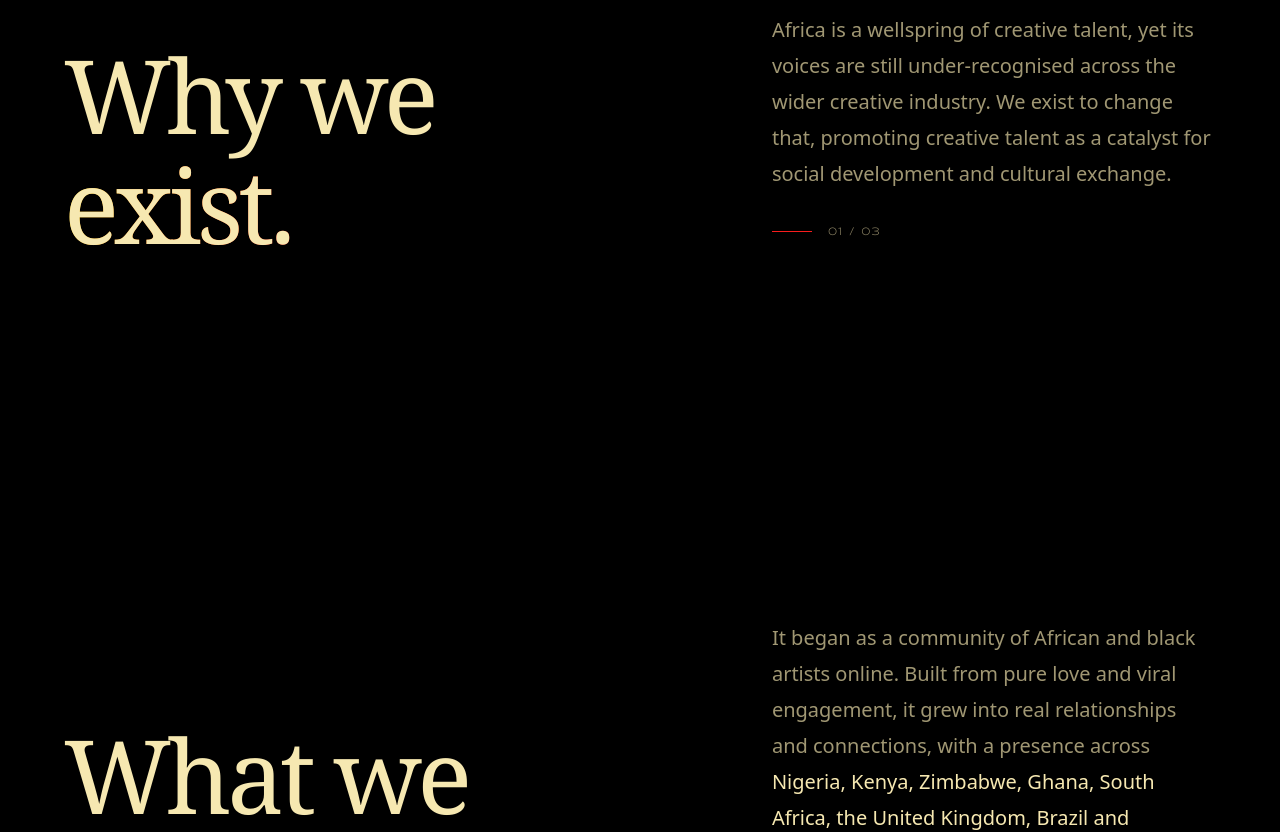
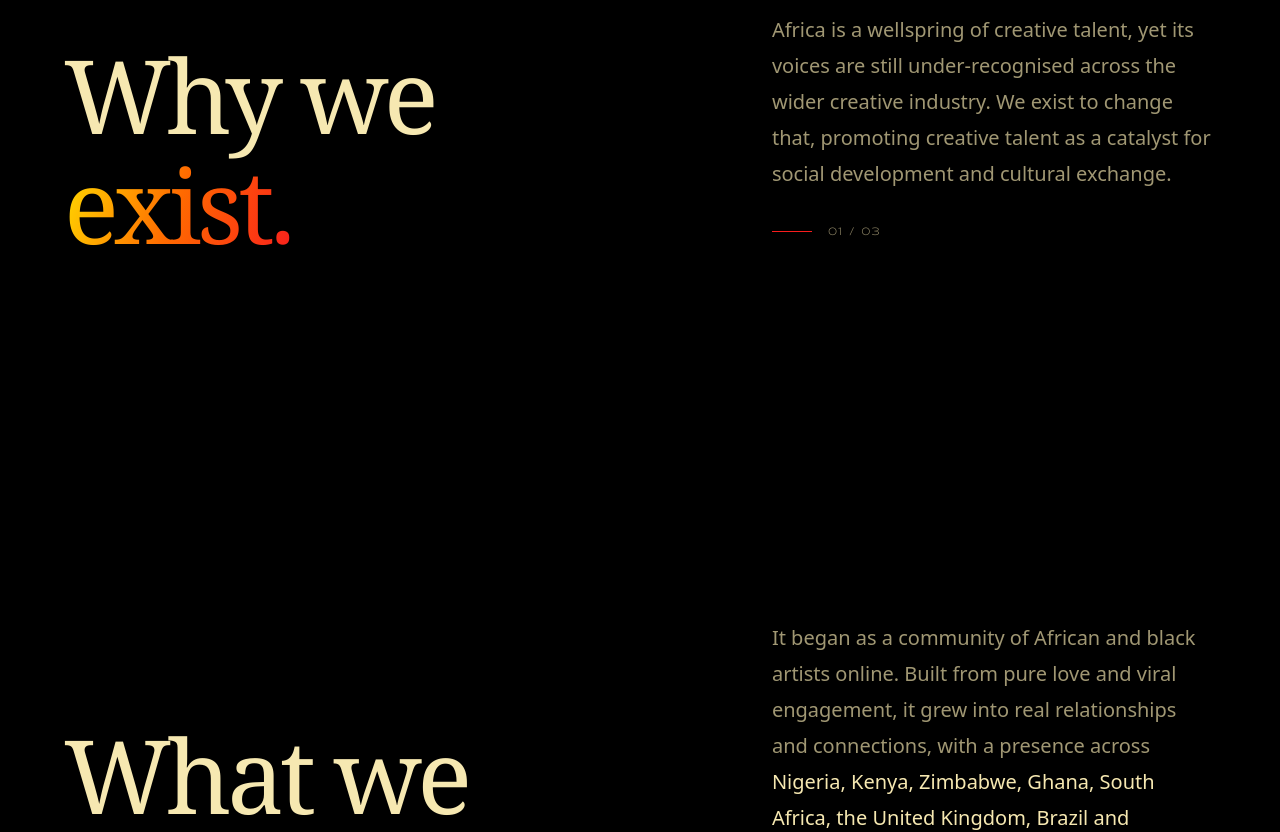
Before and after one commit to mac-101/jpgvibe, a React (Vite) app: page /about in a window 1280 px wide. Shown: the part 1100-1932 px from the top of the page. Built offline with nearby package versions, Linux system fonts and the light colour scheme; no server answers; a web font is replaced by a local one.

Commit message:
update About.jsx

```diff
--- a/src/pages/About.jsx
+++ b/src/pages/About.jsx
@@ -109,7 +109,7 @@ function Parts({ parts }) {
 }
 
 /* Each line rises out of its own mask. "load" plays at once, "view" plays on scroll. */
-function HeadlineLines({ lines, reduced, mode = "view", delay = 0 }) {
+function HeadlineLines({ lines, reduced, mode = "load", delay = 0 }) {
   return lines.map((line, i) => {
     const trigger =
       mode === "load"
@@ -129,7 +129,7 @@ function HeadlineLines({ lines, reduced, mode = "view", delay = 0 }) {
         >
           {line.gradient ? (
             <span
-              className="bg-clip-text text-transpart"
+              className="bg-clip-text text-transparent"
               style={{ backgroundImage: GRADIENT[line.gradient] }}
             >
               {line.text}
@@ -160,7 +160,7 @@ function Chapter({ chapter, reduced }) {
           id={`about-${chapter.id}`}
           className={`text-[clamp(3rem,8vw,7.5rem)] text-[var(--jpg-cream)] ${headlineSize}`}
         >
-          <HeadlineLines lines={chapter.lines} reduced={reduced} mode="load"/>
+          <HeadlineLines lines={chapter.lines} reduced={reduced} />
         </h2>
 
         <Reveal reduced={reduced} delay={0.35} className="max-w-md lg:pb-3">
```
